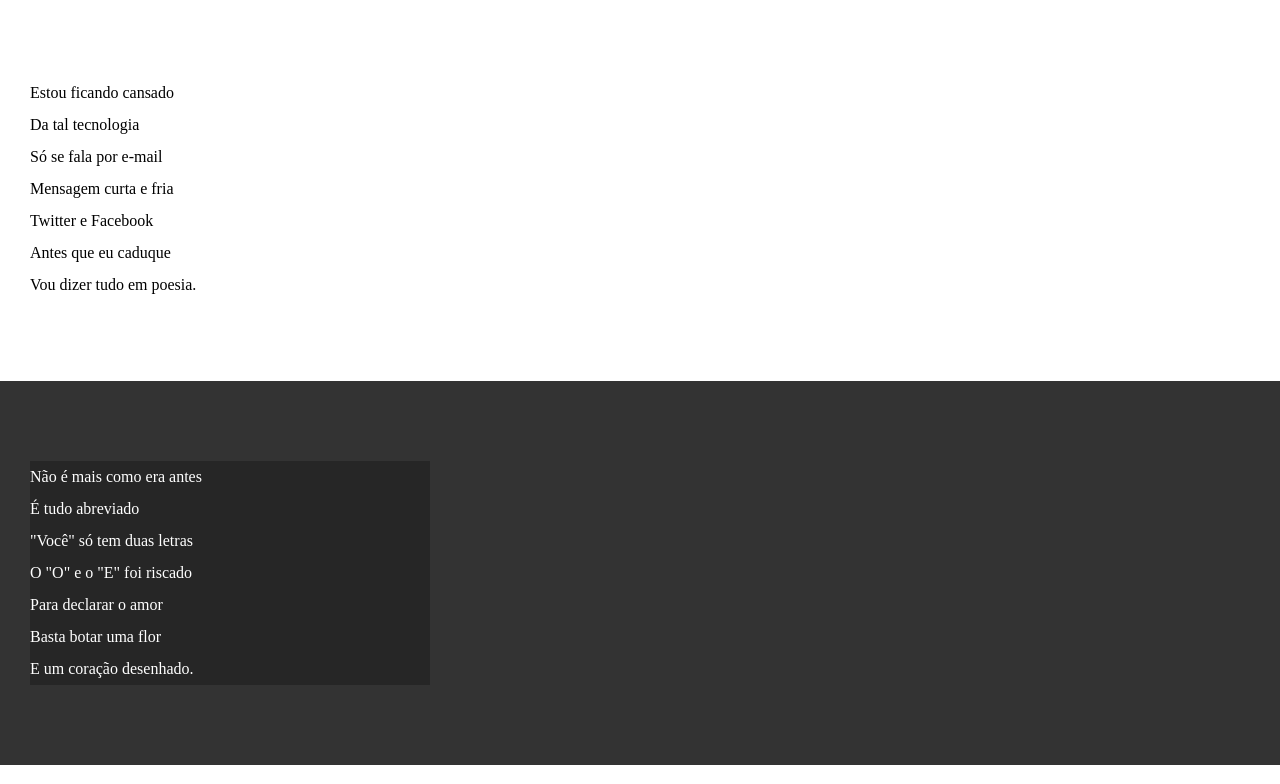
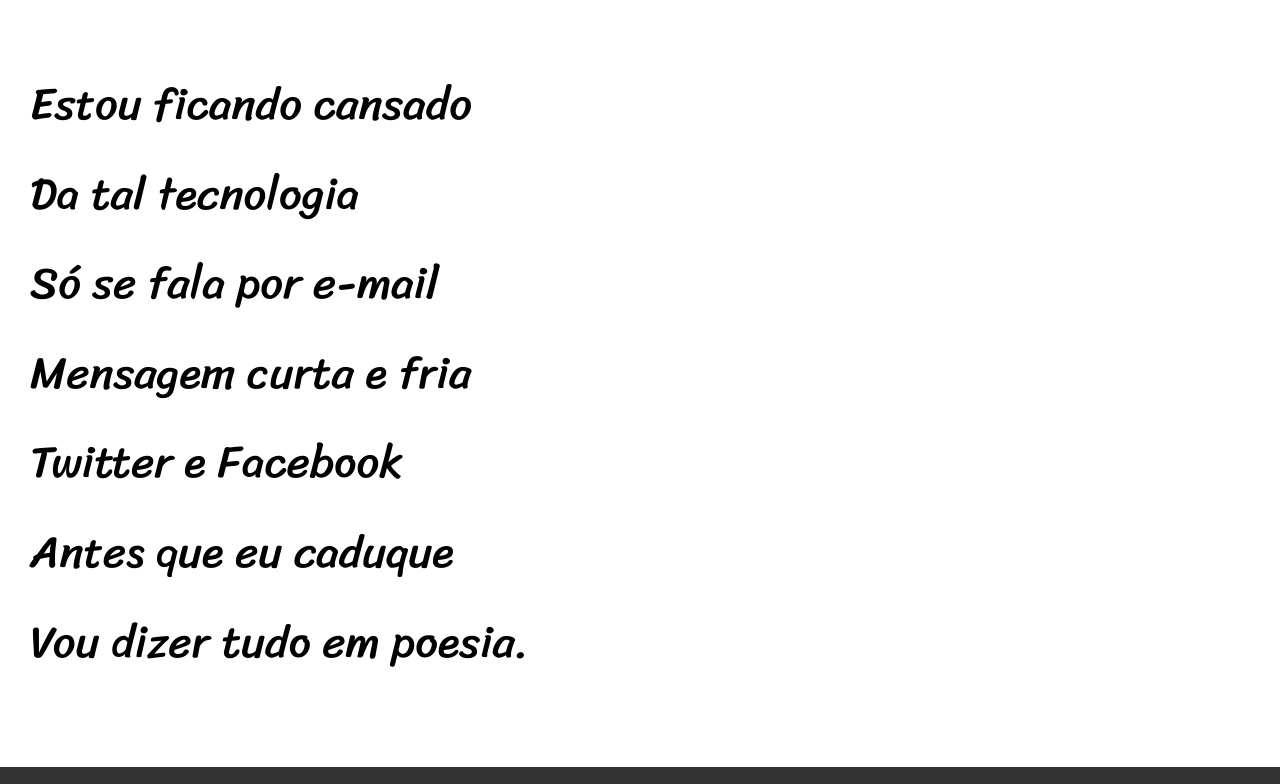
Before and after one commit to JozianeOliveira/Cordel, a plain HTML site: page index.html in a window 1280 px wide. Shown: the part 58-842 px from the top of the page. Drawn offline with Linux system fonts and the light colour scheme.

Commit message:
Update style.css

```diff
--- a/estilo/style.css
+++ b/estilo/style.css
@@ -1,13 +1,25 @@
 @charset "UTF-8";
+
+@import url('https://fonts.googleapis.com/css2?family=Sriracha&display=swap');
+
+@import url('https://fonts.googleapis.com/css2?family=Passion+One:wght@400;700;900&family=Sriracha&display=swap');
+
+:root {
+    --font1: Verdana, Geneva, Tahoma, sans-serif;
+    --font2: "Passion One", coursive;
+    --font3: "Sriracha", coursive;
+}
 
 * {
     margin: 0px;
     padding: 0px;
+    font-size: 1em;
 }
 
 html, body {
     min-height: 100vh;
     background-color: darkgray;
+    font-family: var(--font1);
 }
 
 header {
@@ -19,6 +31,8 @@ header {
 header > h1 {
     padding-top: 50px;
     font-variant: small-caps;
+    font-family: var(--font2);
+    font-size: 10vw;
 }
 
 header > p {
@@ -40,6 +54,8 @@ section {
     padding-bottom: 10vh;
     line-height: 2em;
     padding-left: 30px;
+    font-family: var(--font3);
+    font-size: 3.5vw;
 }
 
 section.normal {
@@ -53,7 +69,8 @@ section.imagem {
 }
 
 section.imagem > p {
-    width: 400px;
+    display: inline-block;
+    padding: 50px;
     background-color: rgba(0, 0, 0, 0.253);
 }
 
```
